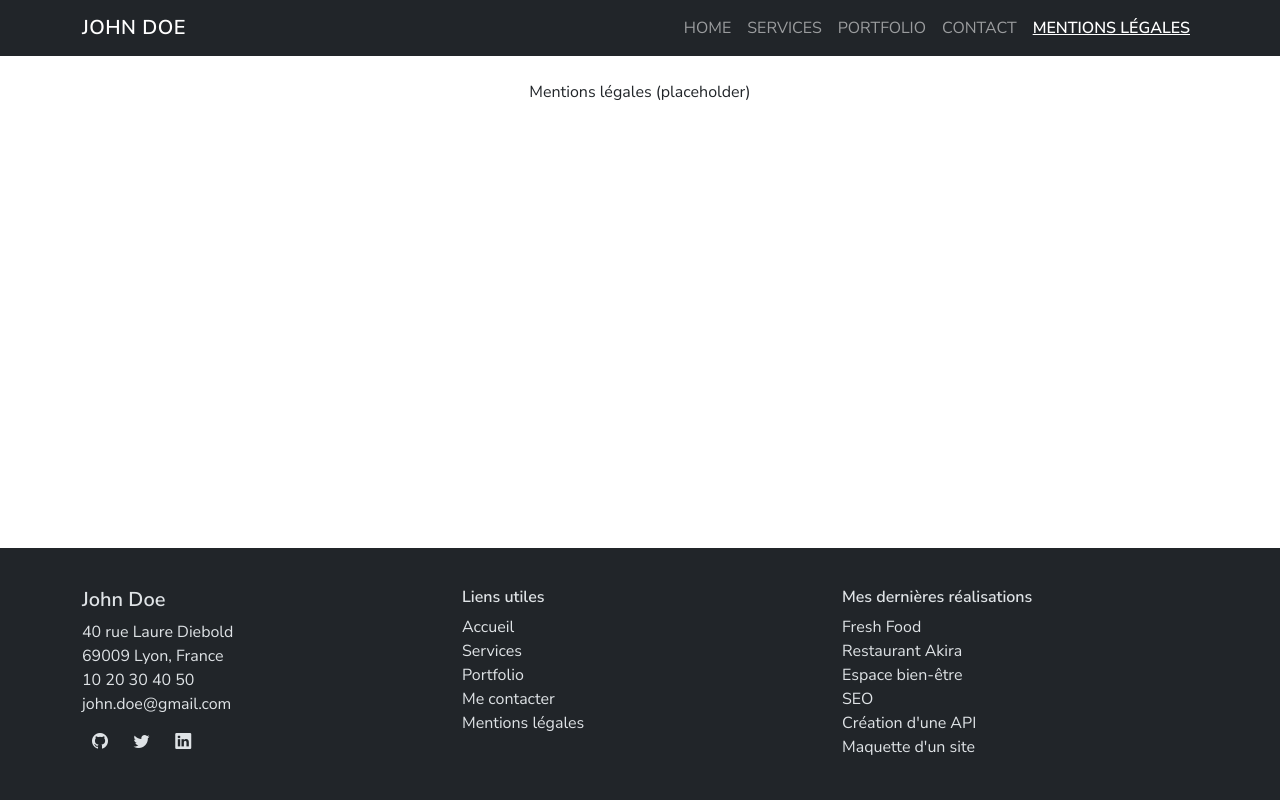
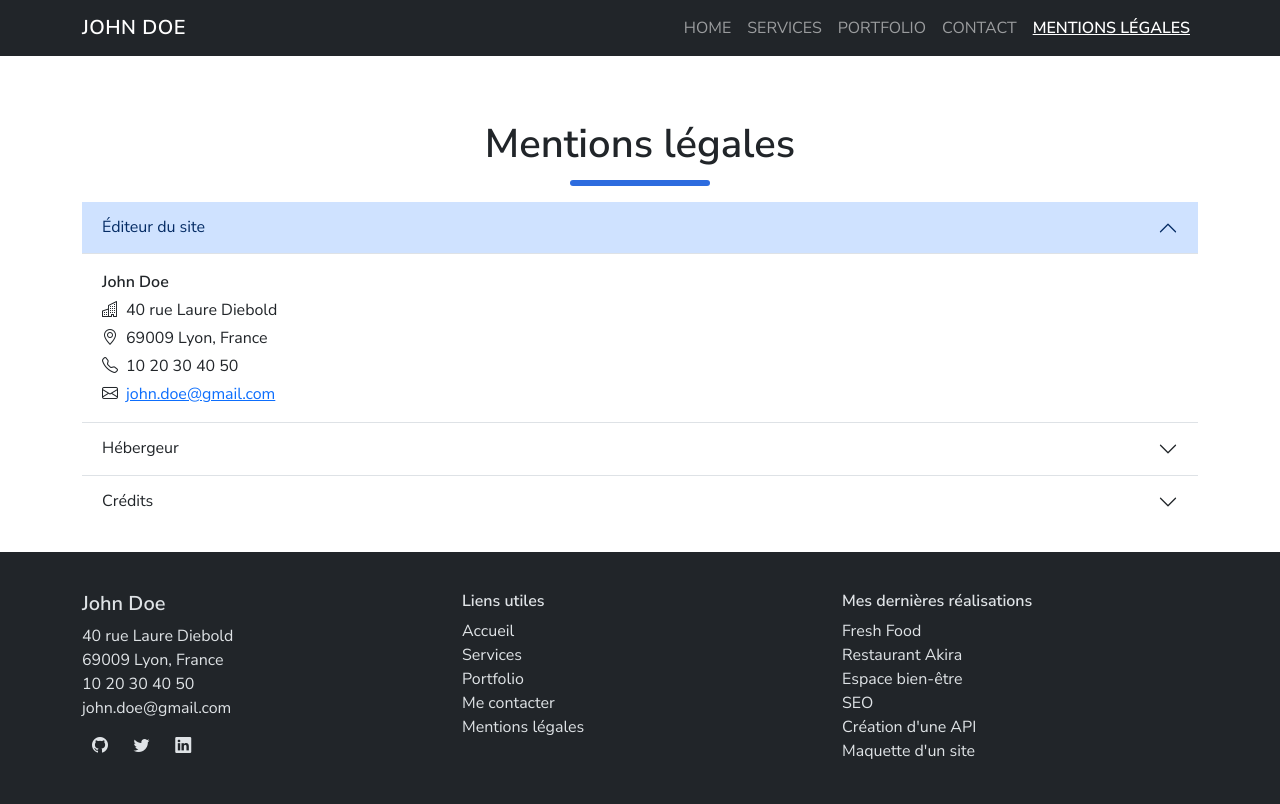
Before and after one commit to dev-lea/john-doe-portfolio, a React (Create React App) app: page /mentions-legales in a window 1280 px wide. Built offline with nearby package versions, Linux system fonts and the light colour scheme.

Commit message:
feat(legal): accordion + noindex meta and robots.txt

```diff
--- /dev/null
+++ b/src/components/LegalAccordion.js
@@ -0,0 +1,34 @@
+import { Accordion } from 'react-bootstrap';
+
+export default function LegalAccordion(){
+  return (
+    <Accordion defaultActiveKey="0" flush>
+      <Accordion.Item eventKey="0">
+        <Accordion.Header>Éditeur du site</Accordion.Header>
+        <Accordion.Body>
+          <p className="mb-1 fw-semibold">John Doe</p>
+          <p className="mb-1"><i className="bi bi-buildings me-2"/>40 rue Laure Diebold</p>
+          <p className="mb-1"><i className="bi bi-geo-alt me-2"/>69009 Lyon, France</p>
+          <p className="mb-1"><i className="bi bi-telephone me-2"/>10 20 30 40 50</p>
+          <p className="mb-0"><i className="bi bi-envelope me-2"/><a href="mailto:john.doe@gmail.com">john.doe@gmail.com</a></p>
+        </Accordion.Body>
+      </Accordion.Item>
+      <Accordion.Item eventKey="1">
+        <Accordion.Header>Hébergeur</Accordion.Header>
+        <Accordion.Body>
+          <p className="mb-1 fw-semibold">alwaysdata</p>
+          <p className="mb-1">91 Rue du Faubourg Saint-Honoré, 75008 Paris</p>
+          <p className="mb-0"><i className="bi bi-globe me-2"/><a href="https://www.alwaysdata.com" target="_blank" rel="noopener nofollow">www.alwaysdata.com</a></p>
+        </Accordion.Body>
+      </Accordion.Item>
+      <Accordion.Item eventKey="2">
+        <Accordion.Header>Crédits</Accordion.Header>
+        <Accordion.Body>
+          <p>Ce site a été réalisé par Martin Léa (CEF).</p>
+          <p>Images : <a href="https://pixabay.com/" target="_blank" rel="noopener nofollow">Pixabay</a>.</p>
+          <p>Favicon : <a href="https://www.flaticon.com/free-icons/john-doe" target="_blank" rel="noopener nofollow">Flaticon</a>.</p>
+        </Accordion.Body>
+      </Accordion.Item>
+    </Accordion>
+  );
+}
--- a/src/pages/MentionsLegales.js
+++ b/src/pages/MentionsLegales.js
@@ -1 +1,30 @@
-export default function MentionsLegales(){ return <div className="p-4 text-center">Mentions légales (placeholder)</div>; }
+import { useEffect } from 'react';
+import { Container } from 'react-bootstrap';
+import Seo from '../components/Seo';
+import LegalAccordion from '../components/LegalAccordion';
+
+export default function MentionsLegales(){
+  useEffect(() => {
+    let robots = document.querySelector('meta[name="robots"]');
+    if (!robots) {
+      robots = document.createElement('meta');
+      robots.setAttribute('name', 'robots');
+      document.head.appendChild(robots);
+    }
+    robots.setAttribute('content', 'noindex, nofollow');
+    return () => { robots.setAttribute('content', 'index, follow'); };
+  }, []);
+
+  return (
+    <>
+      <Seo title="Mentions légales — John Doe" description="" />
+      <Container className="py-4">
+        <div className="section-title">
+          <h1>Mentions légales</h1>
+          <div className="bar"></div>
+        </div>
+        <LegalAccordion />
+      </Container>
+    </>
+  );
+}
```
Also changed, not shown: public/logo192.png (deleted), public/logo512.png (deleted), public/robots.txt.
